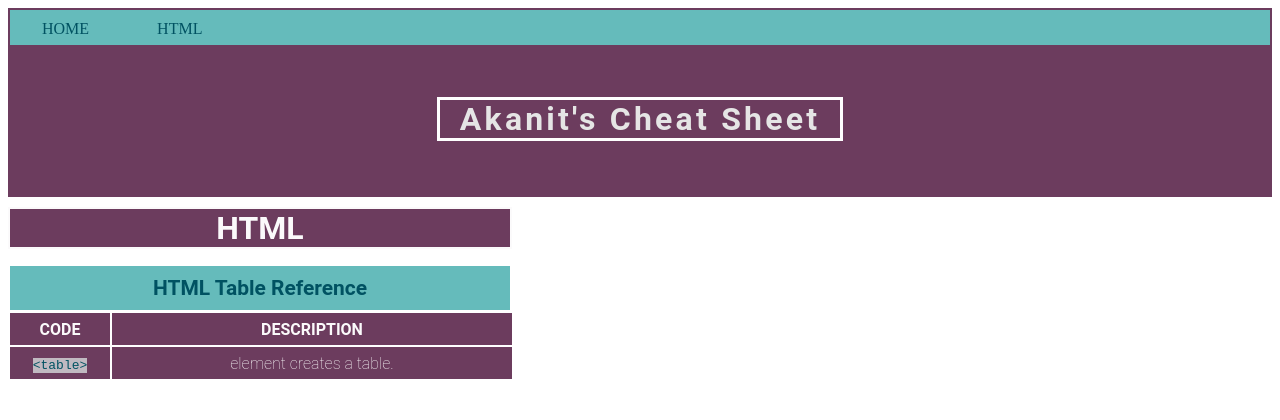
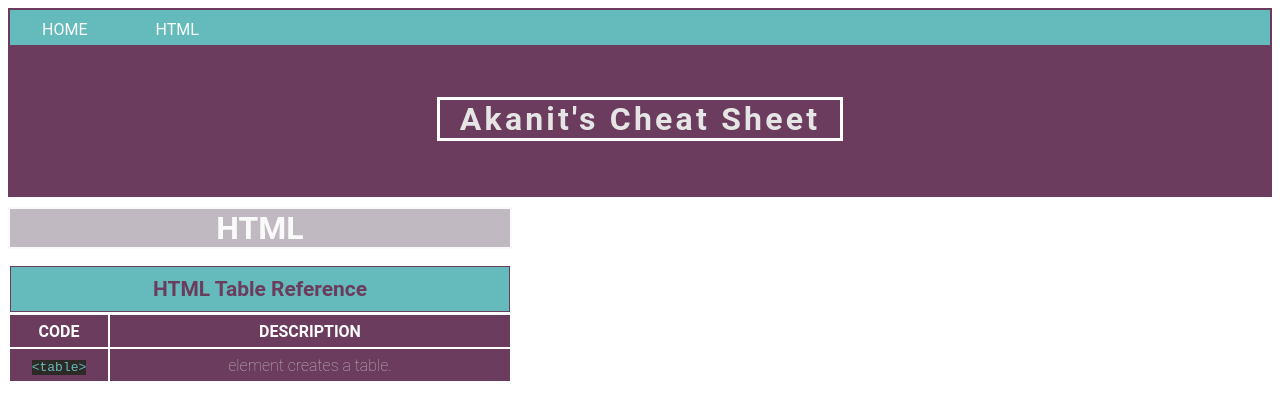
Before and after one commit to StevTobs/fullstack_cheatsheet, a plain HTML site: page index.html in a window 1280 px wide. Drawn offline with Linux system fonts and the light colour scheme.

Commit message:
From MAC

```diff
--- a/styles.css
+++ b/styles.css
@@ -30,8 +30,9 @@ nav li {
     display: inline;
     padding-right: 2rem;
     padding-left: 2rem;
+    font-family: 'Roboto', sans-serif;
 
-    color: var(--Amazon);
+    color: var(--Snow);
     text-align: center;
     top: 10px;
     position: relative;
@@ -68,7 +69,7 @@ nav li {
 
 h1 {
     font-family: 'Roboto', sans-serif;
-    background-color: var(--HalayaUbe);
+    background-color: var(--GrayX11);
     color: var(--Snow);
     max-width: 500px;
     width: 100%;
@@ -85,8 +86,8 @@ h1 {
 
 h2 {
     font-family: 'Roboto', sans-serif;
-    color: var(--Amazon);
-    max-width: 500px;
+    color: var(--HalayaUbe);
+    max-width: 498px;
     /* height: 20px; */
     /* padding: 10px 10px; */
     width: 100%;
@@ -96,12 +97,13 @@ h2 {
     font-weight: 600;
     font-size: 2cap;
     text-align: center;
-    /* border: 2px solid var(--MoonstoneBlue); */
+    border: 1px solid var(--HalayaUbe);
+
     /* top | right | bottom | left */
     /* margin: 0px 0px 0px 0px; */
     padding: 10px 0 10px 0;
     margin-left: 2px;
-    margin-right: 0px;
+    margin-right: 2px;
     margin-bottom: 1px;
 
 
@@ -122,7 +124,7 @@ h2 {
 /* Define the width of the first column */
 table th:first-child,
 table td:first-child {
-    width: 98px;
+    width: 96px;
 }
   /* Define the width of the columns after the first */
 table th:not(:first-child),
@@ -130,8 +132,8 @@ table td:not(:first-child) {
     width: 398px;
   }
 .html_code {
-    background: var(--GrayX11);
-    color: var(--Amazon);
+    background: var(--PineTree);
+    color: var(--MoonstoneBlue);
 }
 
 .html_thead th {
@@ -145,7 +147,7 @@ table td:not(:first-child) {
 .html_tbody tr th {
     background-color: var(--HalayaUbe);
     height: 30px;
-    color: var(--Snow);
+    color: var(--GrayX11);
     font-family: 'Roboto', sans-serif;
     font-weight: 100;
     /* You can adjust this value based on the available weights */
```
